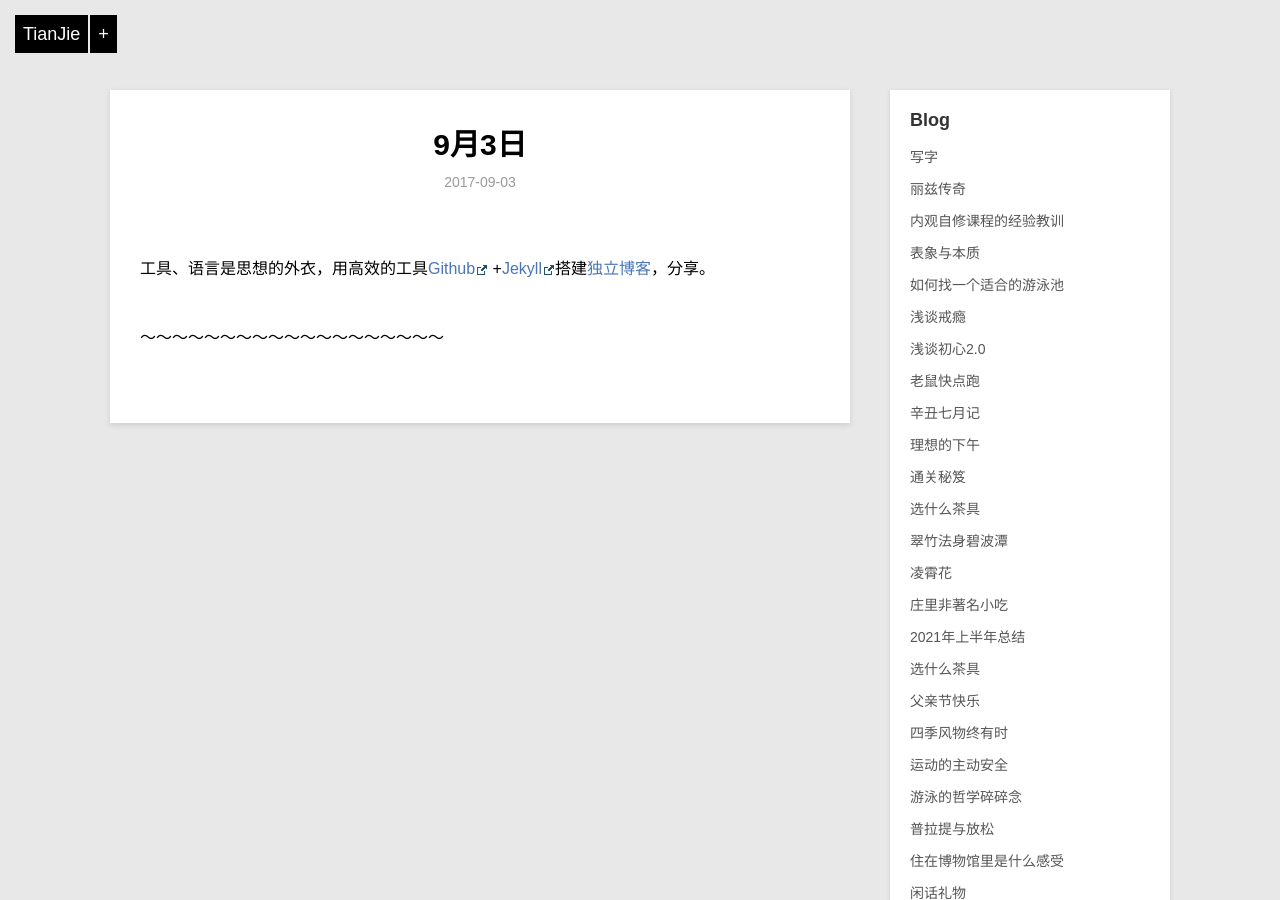
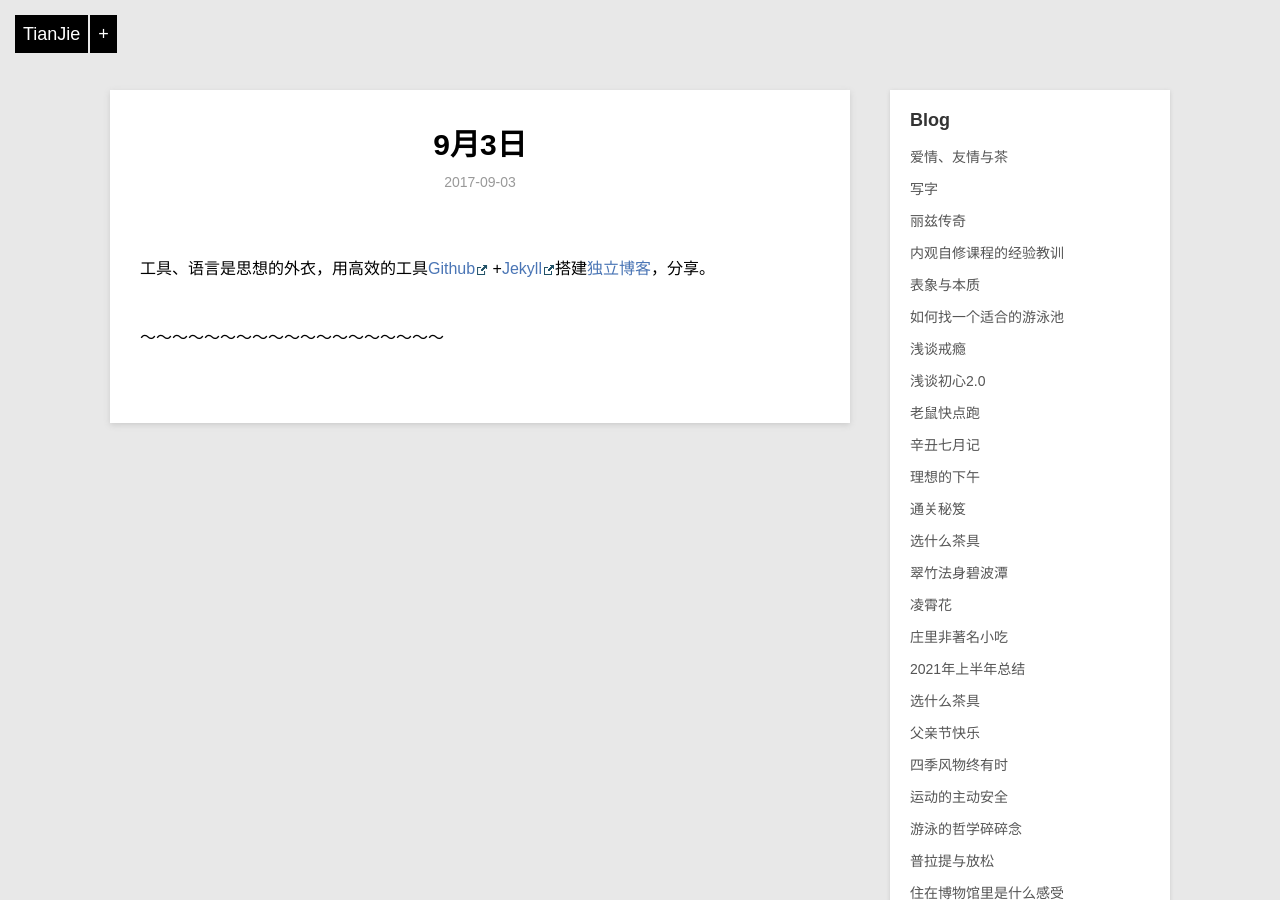
Before and after one commit to violettianjie/violettianjie.github.io, a Jekyll site: the page built from _posts/journal/2017-09-03-03sep.md, in a window 1280 px wide and 900 px high. Built offline with Jekyll 4.4.1, drawn with Linux system fonts in a browser that asks for light colours.

Commit message:
Update 2021-11-29-lovetea.md

```diff
--- a/_posts/blog/2021-11-29-lovetea.md
+++ b/_posts/blog/2021-11-29-lovetea.md
@@ -1,6 +1,13 @@
+---
+layout: post
+title: " 爱情、友情与茶 "
+description: "爱情、友情与茶"
+category: blog
+---
+
 ### 爱情、友情与茶
 
-####爱情与茶
+#### 爱情与茶
 
 到底哪一杯是你要的茶？到底怎样的爱情是你要寻找的？
 
@@ -72,5 +79,7 @@ L: 祁门红茶, L 是我认过的一个姐姐.象红茶般浓郁,成熟的女
 
 
 ### ChangeLog
+
 1、 2009年初稿
+
 2、 2021年，12年后修订。
```
